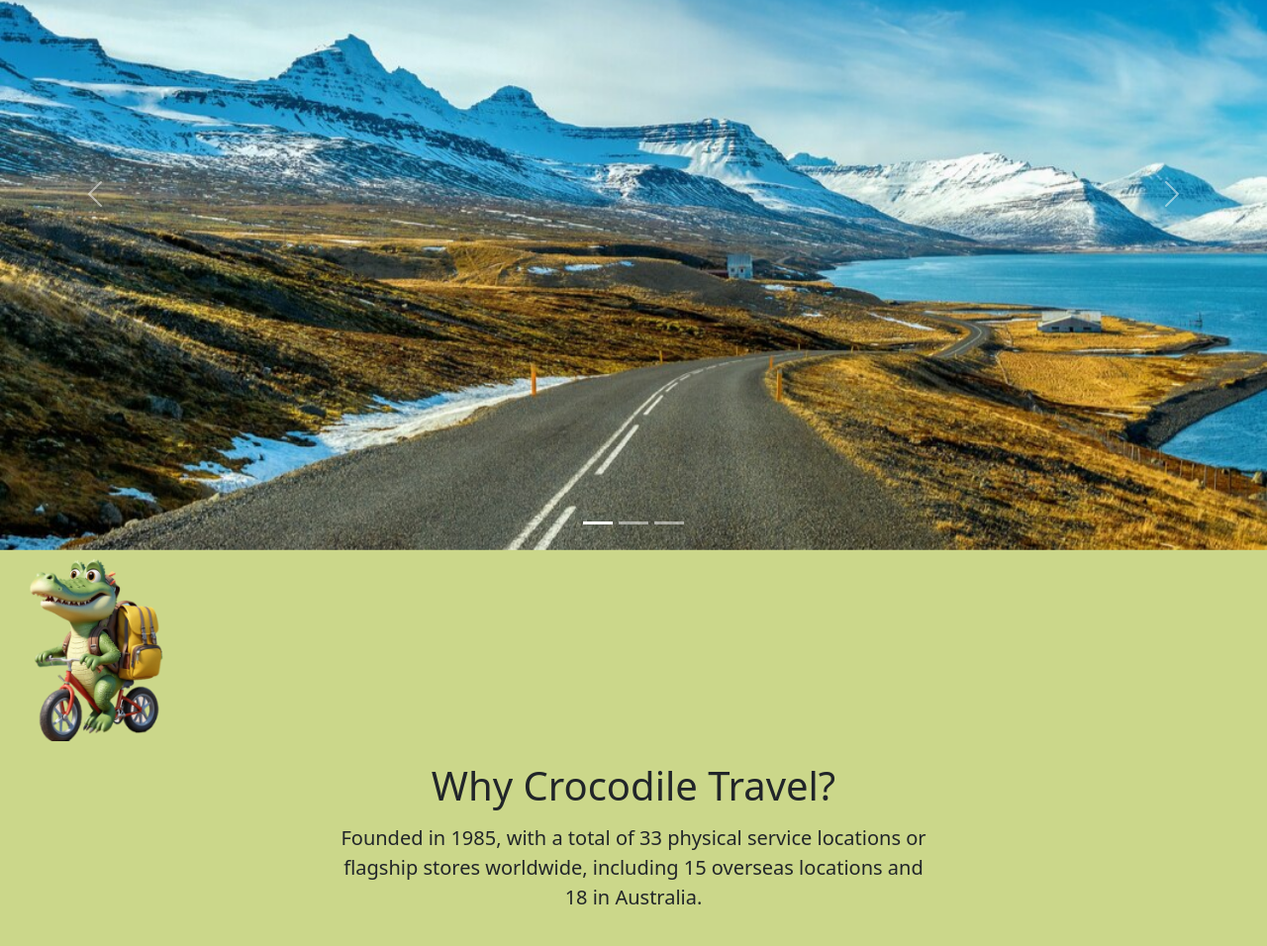
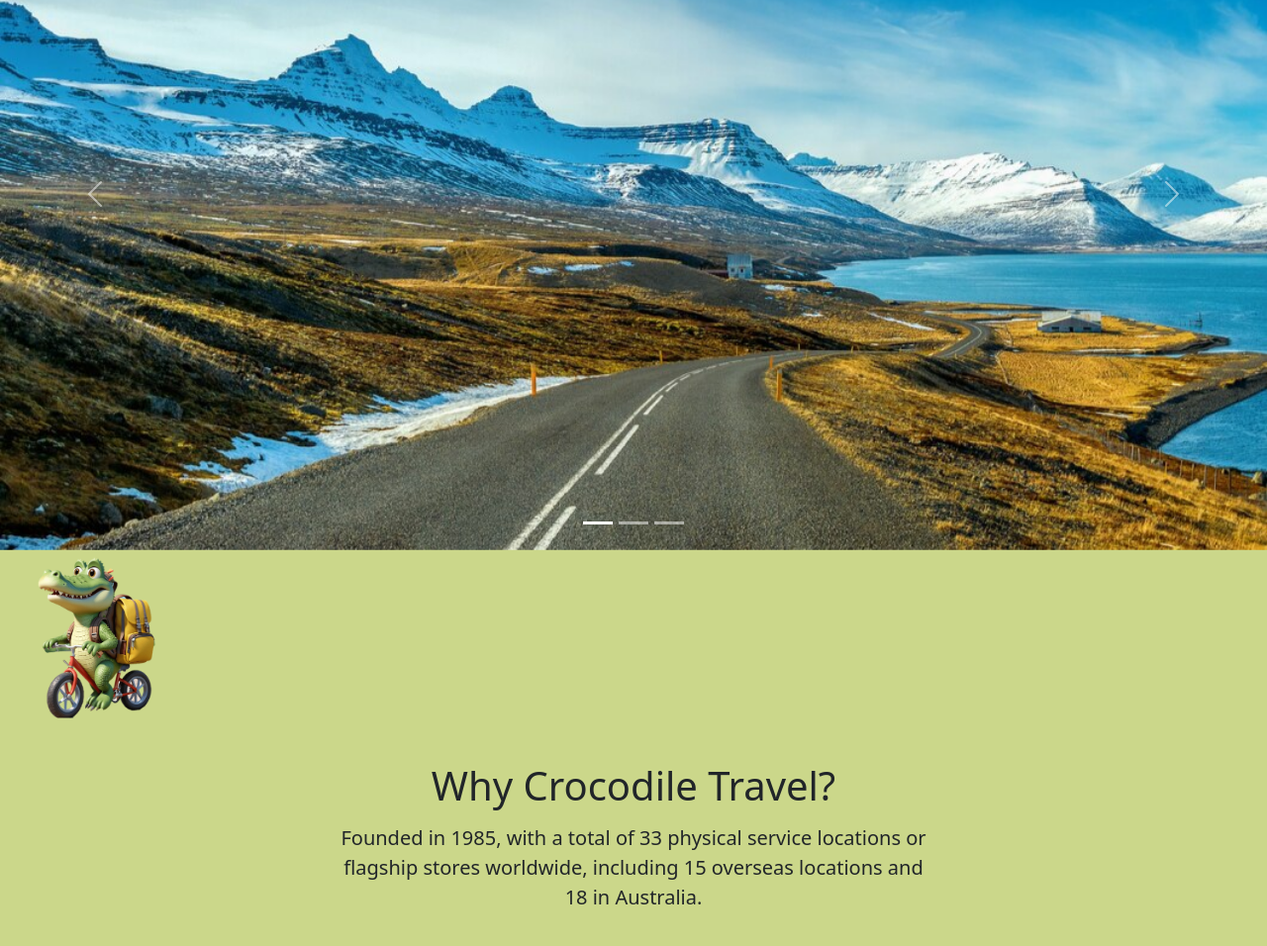
Before and after one commit to amberShen26/Profile, a plain HTML site: page mainpage.html in a window 1280 px wide. Shown: the part 240-1196 px from the top of the page at 99% size. Drawn offline with nearby package versions, Linux system fonts and the light colour scheme; a script that the page names is missing.

Commit message:
fix: 照片路徑

```diff
--- a/mainpage.html
+++ b/mainpage.html
@@ -94,6 +94,7 @@
     <main style="background-color: #CBD78A;">
         <section class="row m-0">
             <div class="cro1">
+                <img class="w-100" src="./img/cro3.png" alt="">
             </div>
         </section>
         <section class="row d-flex justify-content-center m-0">
--- a/mix.css
+++ b/mix.css
@@ -51,7 +51,6 @@ a {
 .cro1 {
     width: 200px;
     height: 200px;
-    background-image: url(./img/cro3.png);
     background-size: cover;
     z-index: 9;
 }
```
